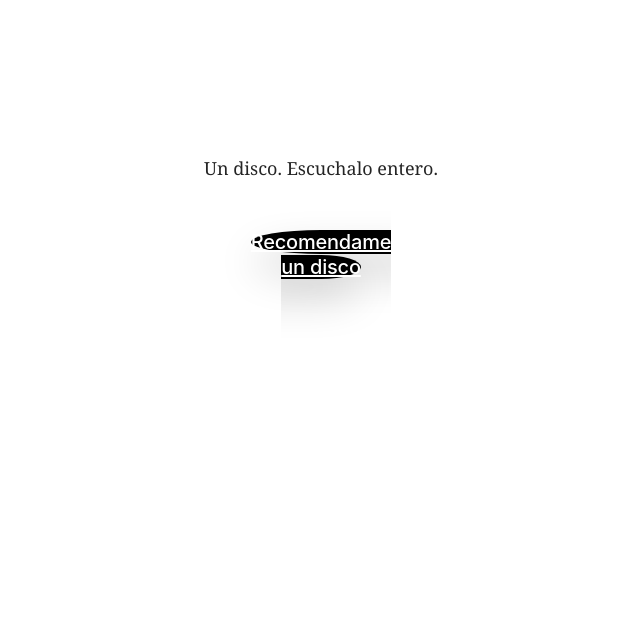
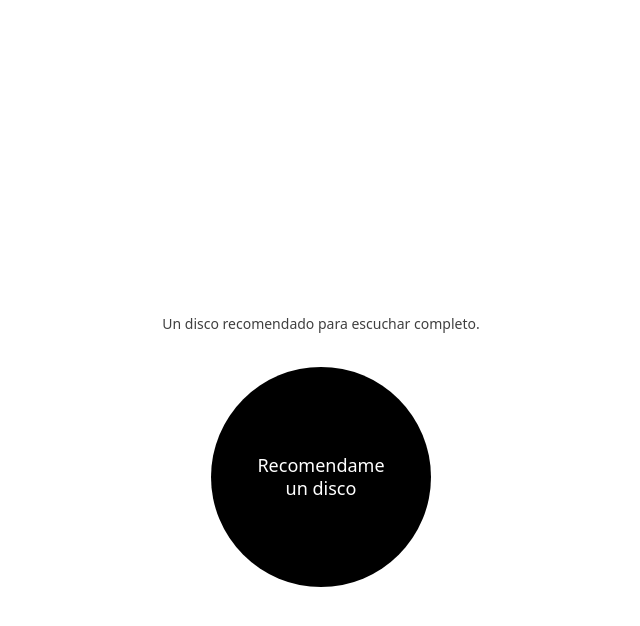
Before and after one commit to gsplay/undisco, a Jekyll site: the page built from index.html, in a window 1280 px wide. Shown: the top 626 px of the page, without its empty margins (319-959 px from the left). Built offline with Jekyll 4.4.1, drawn with Linux system fonts in a browser that asks for light colours.

Commit message:
Update index.html
aszzc

```diff
--- a/index.html
+++ b/index.html
@@ -6,17 +9,14 @@
 
   <title>undisco.org — un disco para escuchar de principio a fin</title>
   <meta name="description" content="Recomendaciones humanas de discos para escuchar completos. Un disco, sin apuro, de principio a fin." />
-
-  <!-- SEO semántico invisible -->
   <meta name="robots" content="index, follow" />
 
   <style>
-    /* Reset mínimo */
     * { box-sizing: border-box; margin: 0; padding: 0; }
     html, body { height: 100%; }
 
     body {
-      font-family: "Inter", system-ui, -apple-system, BlinkMacSystemFont, "Segoe UI", sans-serif;
+      font-family: system-ui, -apple-system, BlinkMacSystemFont, "Segoe UI", sans-serif;
       background: #ffffff;
       color: #000000;
       display: flex;
@@ -24,169 +24,55 @@
       align-items: center;
     }
 
-    /* Accesibilidad SEO (no visible) */
-    .sr-only {
-      position: absolute;
-      width: 1px;
-      height: 1px;
-      padding: 0;
-      margin: -1px;
-      overflow: hidden;
-      clip: rect(0,0,0,0);
-      white-space: nowrap;
-      border: 0;
-    }
-
     main {
       width: 100%;
-      max-width: 520px;
-      padding: 32px;
+      max-width: 420px;
+      padding: 24px;
       text-align: center;
     }
 
-    /* Estados */
-    .state {
-      opacity: 0;
-      pointer-events: none;
-      transform: translateY(12px);
-      transition: opacity 0.5s ease, transform 0.5s ease;
-    }
-
-    .state.active {
-      opacity: 1;
-      pointer-events: auto;
-      transform: translateY(0);
-    }
-
-    /* HOME */
     .intro {
-      font-family: Georgia, "Times New Roman", serif;
-      font-size: 18px;
-      line-height: 1.4;
-      margin-bottom: 48px;
-      opacity: 0.85;
+      font-size: 14px;
+      line-height: 1.6;
+      opacity: 0.75;
+      margin-bottom: 32px;
     }
 
     .primary-btn {
-      width: 240px;
-      height: 240px;
+      display: flex;
+      align-items: center;
+      justify-content: center;
+      text-align: center;
+      text-decoration: none;
+
+      width: 220px;
+      height: 220px;
+      margin: 0 auto;
+
       border-radius: 50%;
       background: #000000;
       color: #ffffff;
-      border: none;
-      font-size: 20px;
-      font-weight: 500;
-      line-height: 1.25;
-      cursor: pointer;
-      letter-spacing: -0.01em;
-      transition: transform 0.25s ease, box-shadow 0.25s ease, opacity 0.25s ease;
-      box-shadow: 0 20px 40px rgba(0,0,0,0.18);
+
+      font-size: 18px;
+      line-height: 1.3;
+
+      transition: transform 0.25s ease, opacity 0.25s ease;
     }
 
     .primary-btn:hover {
-      transform: translateY(-2px) scale(1.02);
-      box-shadow: 0 28px 60px rgba(0,0,0,0.22);
+      transform: scale(1.04);
     }
-
-    .primary-btn:active {
-      transform: scale(0.98);
-      box-shadow: 0 12px 24px rgba(0,0,0,0.2);
-    }
-
-    /* DISCO */
-    #disco img {
-      width: 100%;
-      border-radius: 6px;
-      margin-bottom: 20px;
-    }
-
-    #disco .artist {
-      font-size: 14px;
-      opacity: 0.6;
-      margin-bottom: 6px;
-    }
-
-    #disco .title {
-      font-size: 20px;
-      font-weight: 600;
-      margin-bottom: 14px;
-    }
-
-    #actions {
-      display: flex;
-      justify-content: space-between;
-      margin-top: 36px;
-      opacity: 0;
-      transition: opacity 0.4s ease;
-    }
-
-    #actions.visible { opacity: 1; }
-
-    #actions button {
-      background: none;
-      border: none;
-      font-size: 13px;
-      cursor: pointer;
-      opacity: 0.65;
-    }
-
   </style>
 </head>
 <body>
 
-  <!-- H1 semántico invisible -->
-  <h1 class="sr-only">Recomendaciones de discos para escuchar completos</h1>
+  <main>
+    <p class="intro">Un disco recomendado para escuchar completo.</p>
 
-  <main>
-
-    <!-- HOME -->
-    <section id="home" class="state active">
-      <div class="intro">Un disco. Escuchalo entero.</div>
-     <a href="/discos/kind-of-blue/" class="primary-btn">
-  Recomendame<br>un disco
-</a>
-
-
-    <!-- DISCO -->
-    <section id="disco" class="state">
-      <img src="assets/covers/disco1.jpg" alt="Portada del disco recomendado" />
-      <div class="artist">Miles Davis</div>
-      <div class="title">Kind of Blue</div>
-
-      <div id="actions">
-        <button id="backBtn">Página principal</button>
-        <button id="shareBtn">Compartir</button>
-      </div>
-    </section>
-
+    <a href="{{ site.baseurl }}/discos/kind-of-blue/" class="primary-btn">
+      Recomendame<br>un disco
+    </a>
   </main>
-
-  <script>
-    const home = document.getElementById('home');
-    const disco = document.getElementById('disco');
-    const actions = document.getElementById('actions');
-
-    document.getElementById('recommendBtn').addEventListener('click', () => {
-      home.classList.remove('active');
-
-      setTimeout(() => {
-        disco.classList.add('active');
-      }, 300);
-
-      setTimeout(() => {
-        actions.classList.add('visible');
-      }, 5300);
-    });
-
-    document.getElementById('backBtn').addEventListener('click', () => {
-      actions.classList.remove('visible');
-      disco.classList.remove('active');
-
-      setTimeout(() => {
-        home.classList.add('active');
-      }, 300);
-    });
-  </script>
 
 </body>
 </html>
```
Also changed, not shown: other parts of index.html (+3 -0 lines).
